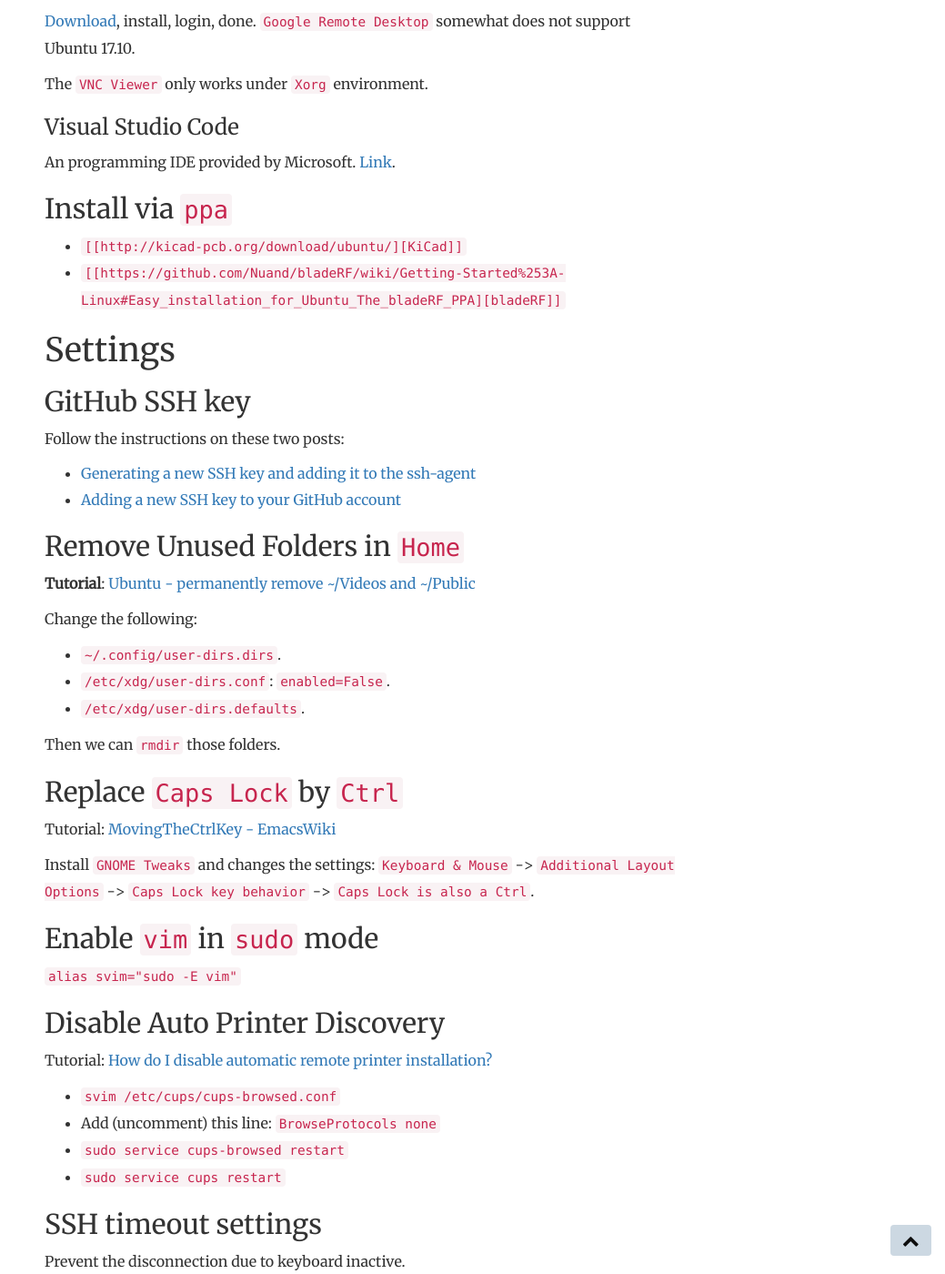
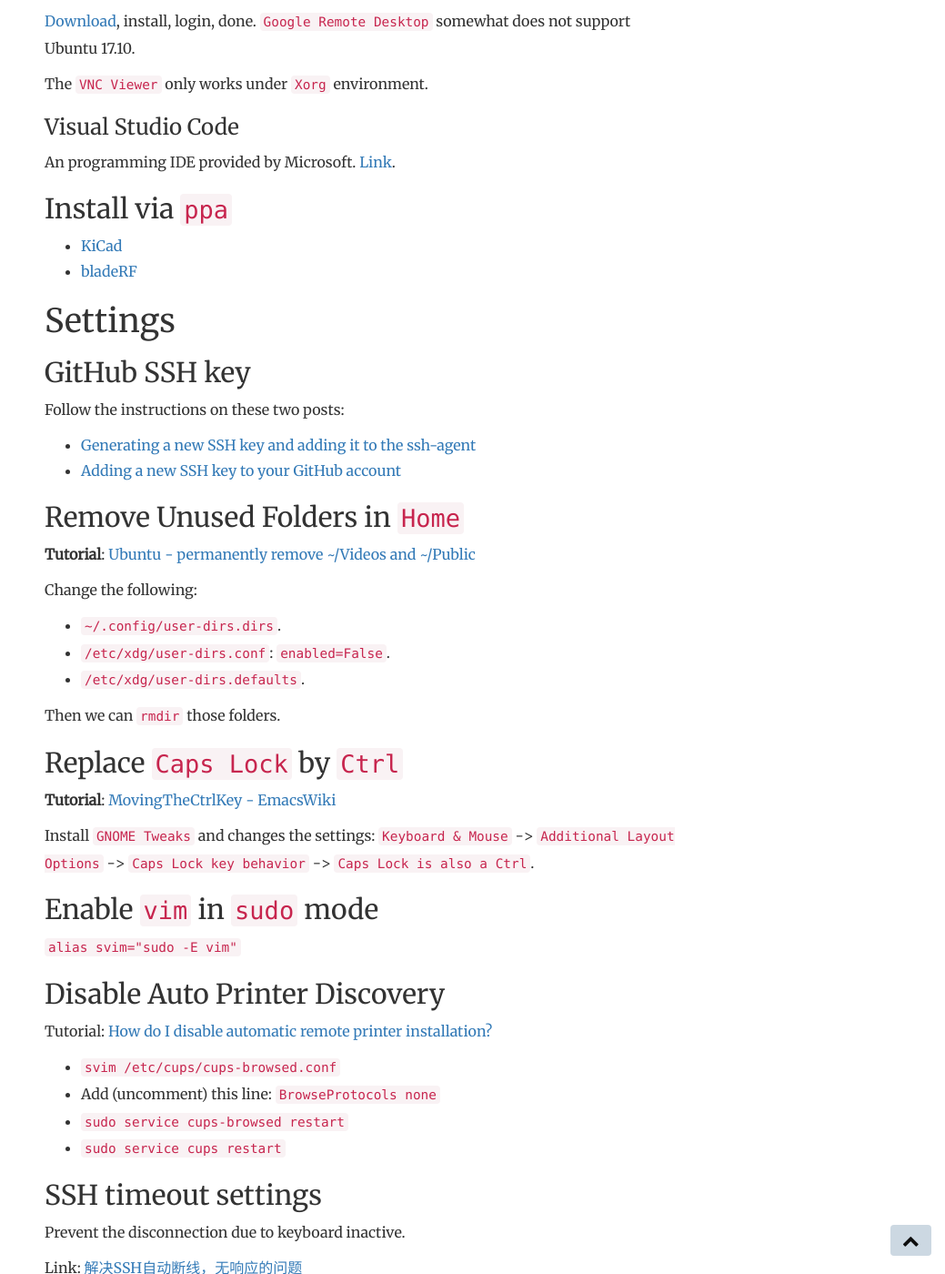
Before and after one commit to LanternD/en.dlyang.me, a Jekyll site: the page built from _posts/2017-11-27-things-to-do-after-installing-ubuntu.md, in a window 1280 px wide and 1400 px high, scrolled down 5066 px. Shown: the whole window at 91% size, without its empty margins (241-1280 px from the left). Built offline with Jekyll 4.4.1, drawn with Linux system fonts in a browser that asks for light colours; comment, search, counter and statistics services are not loaded; some of the changed lines change nothing that is shown.

Commit message:
Update post: things to do after install ubuntu

```diff
--- a/_posts/2017-11-27-things-to-do-after-installing-ubuntu.md
+++ b/_posts/2017-11-27-things-to-do-after-installing-ubuntu.md
@@ -217,8 +217,8 @@
 
 ## Install via `ppa`
 
--   `[[http://kicad-pcb.org/download/ubuntu/][KiCad]]`
--   `[[https://github.com/Nuand/bladeRF/wiki/Getting-Started%253A-Linux#Easy_installation_for_Ubuntu_The_bladeRF_PPA][bladeRF]]`
+-   [KiCad](http://kicad-pcb.org/download/ubuntu/)
+-   [bladeRF](https://github.com/Nuand/bladeRF/wiki/Getting-Started%253A-Linux#Easy_installation_for_Ubuntu_The_bladeRF_PPA)
 
 # Settings
 
@@ -243,7 +243,7 @@
 
 ## Replace `Caps Lock` by `Ctrl`
 
-Tutorial: [MovingTheCtrlKey - EmacsWiki](https://www.emacswiki.org/emacs/MovingTheCtrlKey)
+**Tutorial**: [MovingTheCtrlKey - EmacsWiki](https://www.emacswiki.org/emacs/MovingTheCtrlKey)
 
 Install `GNOME Tweaks` and changes the settings: `Keyboard & Mouse` -> `Additional Layout Options` -> `Caps Lock key behavior` -> `Caps Lock is also a Ctrl`.
 
@@ -288,7 +288,7 @@
 
 ## Add Fonts
 
-Tutorial: [How To Install New Fonts In Ubuntu 14.04 and 16.04](https://itsfoss.com/install-fonts-ubuntu-1404-1410/)
+**Tutorial**: [How To Install New Fonts In Ubuntu 14.04 and 16.04](https://itsfoss.com/install-fonts-ubuntu-1404-1410/)
 
 Font list:
 
@@ -316,7 +316,9 @@
 
 -   Amazon Link in the docker
 
-`sudo rm -f /usr/share/applications/com.canonical.launcher.amazon.desktop` `sudo rm -f /usr/share/applications/ubuntu-amazon-default.desktop`
+`sudo rm -f /usr/share/applications/com.canonical.launcher.amazon.desktop`
+
+`sudo rm -f /usr/share/applications/ubuntu-amazon-default.desktop`
 
 -   Firefox browser
 
```
